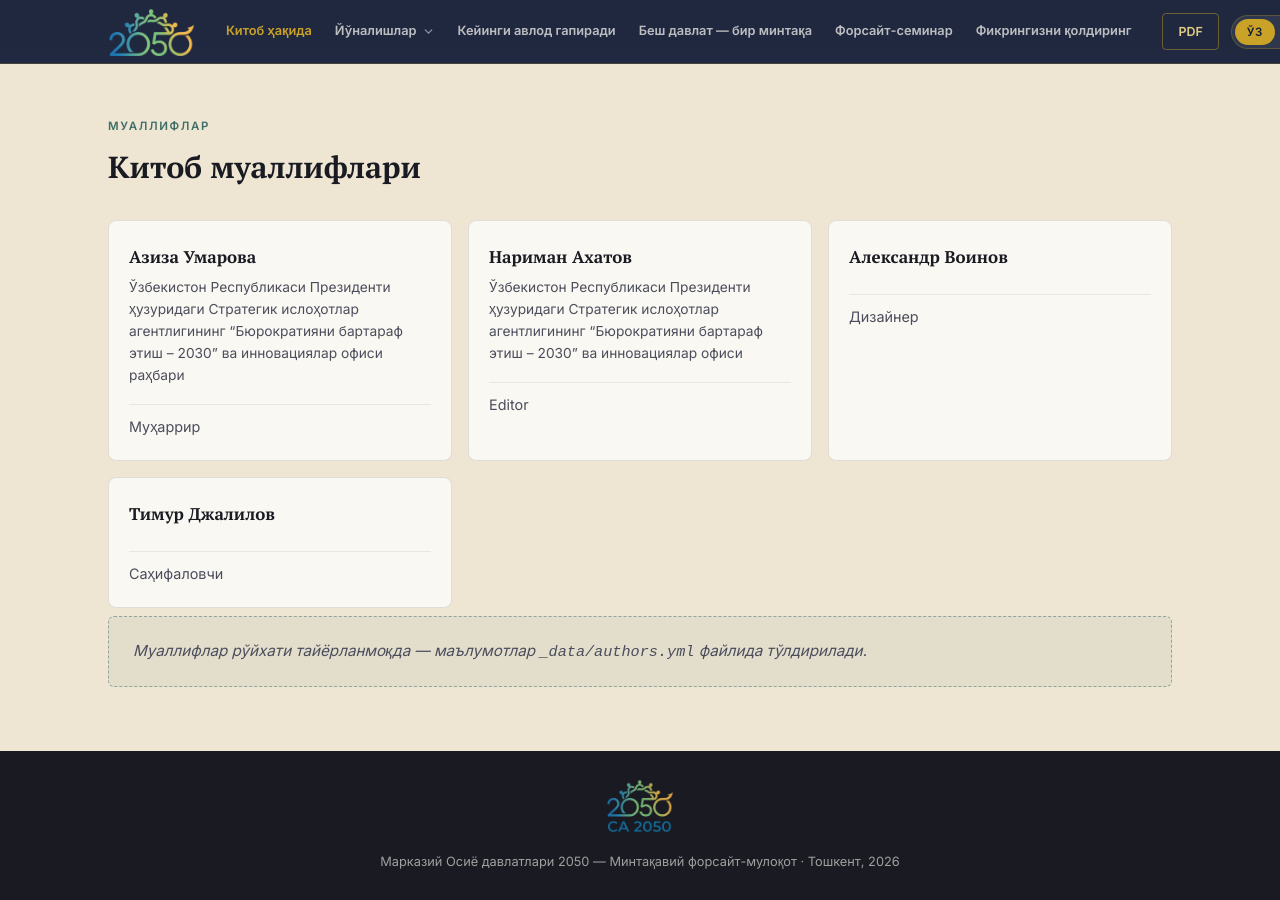
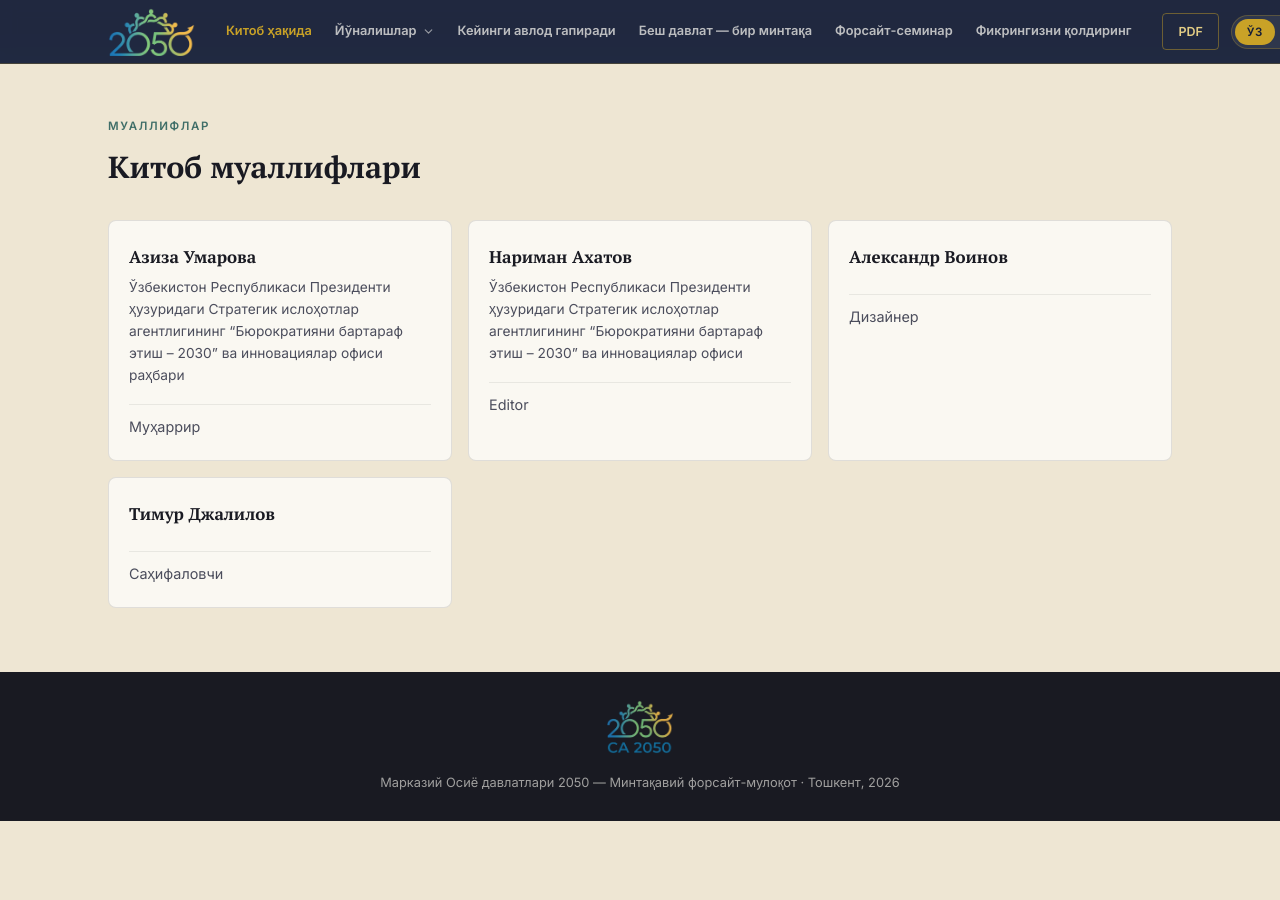
Before and after one commit to farrukhtash/Ca2050, a Jekyll site: the page built from about.html, in a window 1280 px wide and 900 px high, scrolled down 1531 px. Built offline with Jekyll 4.4.1, drawn with Linux system fonts in a browser that asks for light colours; after the commit the page ends 2352 px from its top, so only the background shows below that.

Commit message:
about.html

```diff
--- a/about.html
+++ b/about.html
@@ -99,9 +99,5 @@ header_pdf: true
       </div>
       {% endfor %}
     </div>
-    <div class="placeholder-note" data-reveal>
-      <span class="uz">Муаллифлар рўйхати тайёрланмоқда — маълумотлар <code>_data/authors.yml</code> файлида тўлдирилади.</span>
-      <span class="en">The list of authors is in preparation — data is filled in via <code>_data/authors.yml</code>.</span>
-    </div>
   </div>
 </section>
```
